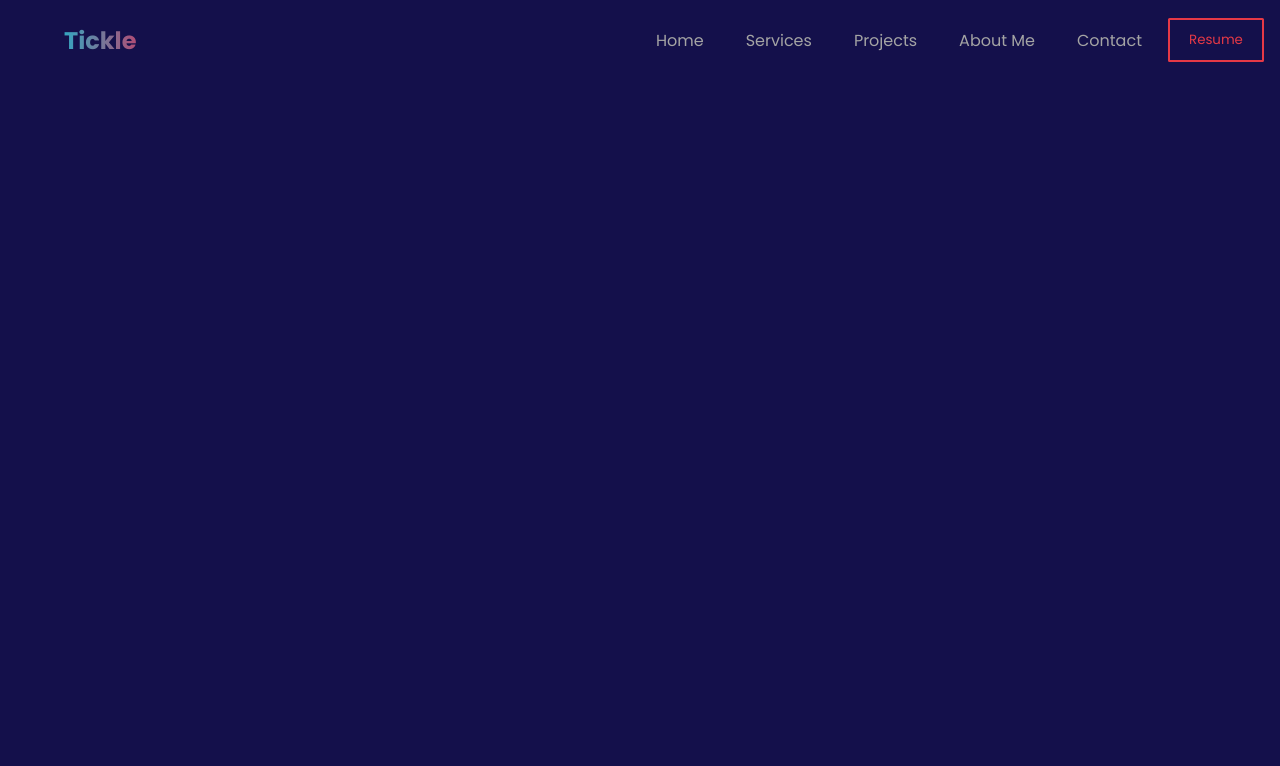
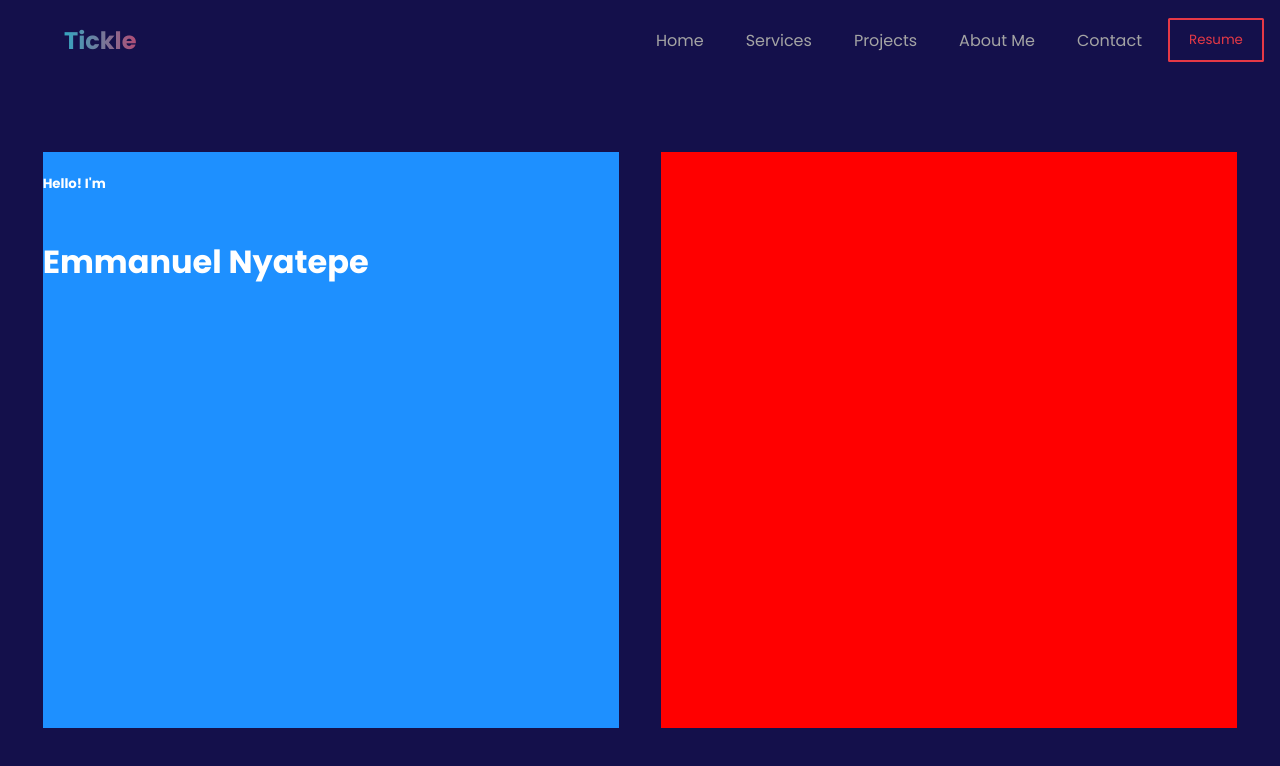
Before and after one commit to ellie-ctrl35/portfolio, a React (Create React App) app: page / in a window 1280 px wide. Shown: the top 766 px of the page. Built offline with nearby package versions, Linux system fonts and the light colour scheme.

Commit message:
Hero page basics

```diff
--- /dev/null
+++ b/src/pages/Hero.css
@@ -0,0 +1,22 @@
+.container{
+    background-color: #14104b;
+    height: 90vh;
+    display: flex;
+    flex-direction: row;
+    align-items: center;
+    justify-content:space-evenly;
+    color: white;
+    font-family: 'Poppins';
+}
+.intro-text{
+    height: 80%;
+    width: 45%;
+    background: dodgerblue;
+    display: flex;
+    flex-direction: column;
+}
+.profile{
+    height: 80%;
+    width: 45%;
+    background: red;
+}
--- a/src/pages/Hero.module.css
+++ /dev/null
@@ -1,14 +0,0 @@
-.container{
-    background-color: #141;
-    height: 91.5vh;
-    display: flex;
-    align-items: center;
-    justify-content: center;
-}
-.main{
-    background-color: dodgerblue;
-    width: 98px;
-    height: 80px;
-    display: flex;
-    flex-direction: row;
-}
--- a/src/pages/HeroSection.jsx
+++ b/src/pages/HeroSection.jsx
@@ -1,18 +1,15 @@
 import React from "react";
-import styles from './Hero.module.css'
+import  './Hero.css'
 
 const HeroSection = () => {
-  return
-  <div className={styles.container}>
-    <div className={styles.main}>
-        <div className="intro-text">
-
-        </div>
-        <div className="photo">
-
-        </div>
-    </div>
-  </div>;
+  return (
+  <div className='container'>
+   <div className="intro-text">
+    <h5>Hello! I'm</h5>
+    <h1>Emmanuel Nyatepe</h1>
+   </div>
+   <div className="profile"></div>
+  </div>)
 };
 
 export default HeroSection;
```
